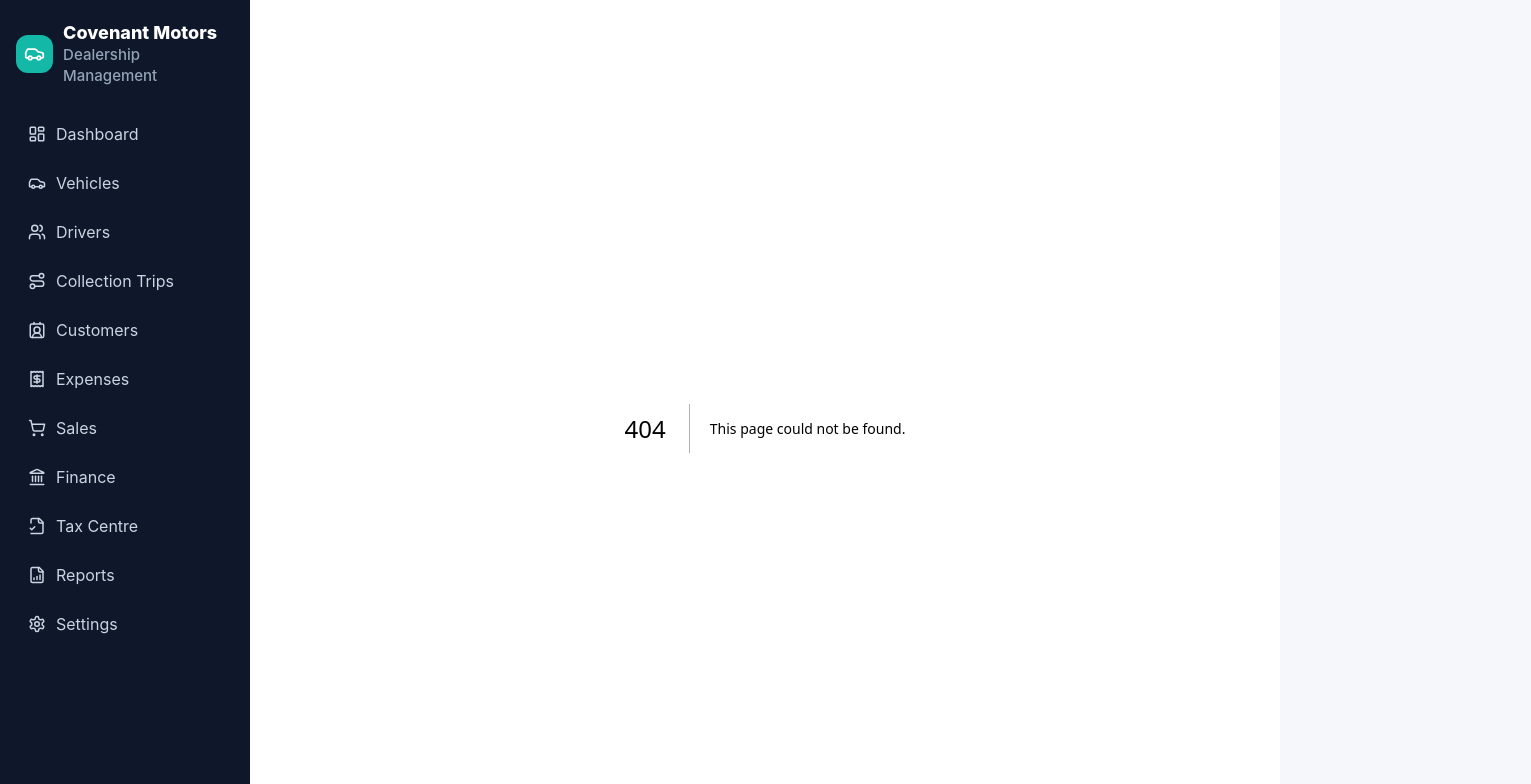
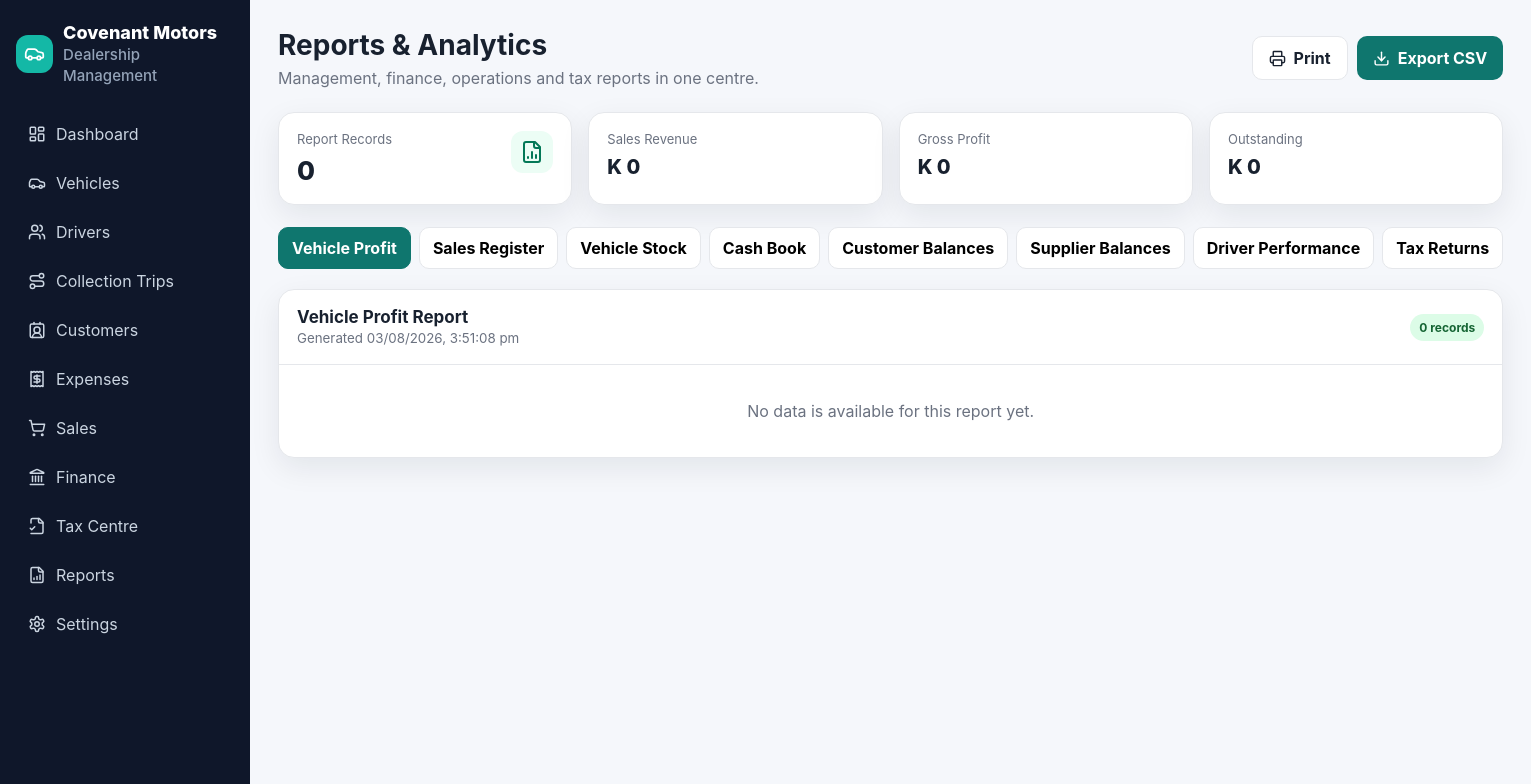
Before and after one commit to UpeLungu/covenant-motors, a Next.js app: page /reports in a window 1280 px wide. Before the commit this address had no page. Shown: the top 784 px of the page, 1531 px wide, since content can reach past the window. Built offline with nearby package versions, Linux system fonts and the light colour scheme.

Commit message:
Add reports and export centre

```diff
--- /dev/null
+++ b/app/reports/page.tsx
@@ -0,0 +1,38 @@
+"use client";
+import {useEffect,useMemo,useState} from "react";
+import {Download,FileBarChart2,Printer} from "lucide-react";
+import {loadVehicles} from "@/lib/vehicle-store";
+import {loadSales} from "@/lib/sales-store";
+import {loadTrips,tripSpent} from "@/lib/operations-store";
+import {loadVehicleExpenses} from "@/lib/ledger-store";
+import {loadFinanceEntries} from "@/lib/finance-store";
+import {loadTaxReturns} from "@/lib/tax-store";
+
+type Report="vehicle-profit"|"sales"|"stock"|"cashbook"|"customers"|"suppliers"|"drivers"|"tax";
+type Row=Record<string,string|number>;
+const money=(n:number)=>new Intl.NumberFormat("en-ZM",{style:"currency",currency:"ZMW",maximumFractionDigits:0}).format(n);
+const titles:Record<Report,string>={"vehicle-profit":"Vehicle Profit","sales":"Sales Register","stock":"Vehicle Stock","cashbook":"Cash Book","customers":"Customer Balances","suppliers":"Supplier Balances","drivers":"Driver Performance","tax":"Tax Returns"};
+
+export default function ReportsPage(){
+ const [report,setReport]=useState<Report>("vehicle-profit"),[vehicles,setVehicles]=useState<any[]>([]),[sales,setSales]=useState<any[]>([]),[trips,setTrips]=useState<any[]>([]),[expenses,setExpenses]=useState<any[]>([]),[finance,setFinance]=useState<any[]>([]),[tax,setTax]=useState<any[]>([]);
+ useEffect(()=>{setVehicles(loadVehicles());setSales(loadSales());setTrips(loadTrips());setExpenses(loadVehicleExpenses());setFinance(loadFinanceEntries());setTax(loadTaxReturns())},[]);
+ const rows=useMemo<Row[]>(()=>{
+  if(report==="vehicle-profit")return sales.map(s=>({"Stock ID":s.stockId,Vehicle:s.vehicleName,Customer:s.customerName,"Landed Cost":s.vehicleCost,"Selling Price":s.sellingPrice,Profit:s.sellingPrice-s.vehicleCost,Status:s.status}));
+  if(report==="sales")return sales.map(s=>({"Sale ID":s.saleId,Date:s.saleDate,"Stock ID":s.stockId,Customer:s.customerName,"Selling Price":s.sellingPrice,Paid:s.amountPaid,Balance:s.balance,Profit:s.profit,Status:s.status}));
+  if(report==="stock")return vehicles.map(v=>({"Stock ID":v.stockId,Vehicle:`${v.make} ${v.model} ${v.year}`,VIN:v.vin,Supplier:v.supplier,Location:v.currentLocation,"Purchase Price":v.purchasePrice,"Total Cost":v.totalCost,Status:v.status}));
+  if(report==="cashbook")return finance.map(x=>({Date:x.date,Reference:x.reference||"",Type:x.type,Description:x.description,"Money In":x.moneyIn,"Money Out":x.moneyOut}));
+  if(report==="customers")return sales.map(s=>({Customer:s.customerName,"Sale ID":s.saleId,Vehicle:s.stockId,"Selling Price":s.sellingPrice,Paid:s.amountPaid,Balance:s.balance,Status:s.status}));
+  if(report==="suppliers")return vehicles.map(v=>{const paid=finance.filter(x=>x.type==="Supplier Payment"&&x.relatedId===v.id).reduce((a:number,b:any)=>a+Number(b.moneyOut||0),0);return {Supplier:v.supplier,"Stock ID":v.stockId,Vehicle:`${v.make} ${v.model}`,"Purchase Price":v.purchasePrice,Paid:paid,Balance:Math.max(0,v.purchasePrice-paid)}});
+  if(report==="drivers")return trips.map(t=>({Driver:t.driverName,"Trip ID":t.tripId,Vehicle:t.vehicleStockId,Route:`${t.collectionPoint} to ${t.destination}`,Advance:t.advance,Expenses:tripSpent(t),Balance:t.advance-tripSpent(t),Status:t.status}));
+  return tax.map(t=>({Type:t.type,Period:t.period,"Taxable Amount":t.taxableAmount,"Tax Due":t.taxDue,"Due Date":t.dueDate,Status:t.status,Reference:t.reference||""}));
+ },[report,vehicles,sales,trips,expenses,finance,tax]);
+ const totals=useMemo(()=>({records:rows.length,sales:sales.reduce((a,b)=>a+Number(b.sellingPrice||0),0),profit:sales.reduce((a,b)=>a+Number(b.profit||0),0),outstanding:sales.reduce((a,b)=>a+Number(b.balance||0),0)}),[rows,sales]);
+ function exportCsv(){if(!rows.length)return alert("There is no data to export.");const headers=Object.keys(rows[0]);const csv=[headers.join(","),...rows.map(r=>headers.map(h=>`"${String(r[h]??"").replaceAll('"','""')}"`).join(","))].join("\n");const blob=new Blob([csv],{type:"text/csv;charset=utf-8"});const url=URL.createObjectURL(blob);const a=document.createElement("a");a.href=url;a.download=`covenant-motors-${report}.csv`;a.click();URL.revokeObjectURL(url)}
+ const headers=rows.length?Object.keys(rows[0]):[];
+ const isMoney=(h:string)=>["Landed Cost","Selling Price","Profit","Paid","Balance","Purchase Price","Total Cost","Money In","Money Out","Advance","Expenses","Taxable Amount","Tax Due"].includes(h);
+ return <><div className="topbar"><div className="title"><h1>Reports & Analytics</h1><p>Management, finance, operations and tax reports in one centre.</p></div><div className="quick-actions"><button className="button secondary" onClick={()=>window.print()}><Printer size={17}/>Print</button><button className="button" onClick={exportCsv}><Download size={17}/>Export CSV</button></div></div>
+ <div className="cards"><div className="card metric"><div><div className="metric-label">Report Records</div><div className="metric-value">{totals.records}</div></div><div className="metric-icon"><FileBarChart2/></div></div><div className="card"><div className="metric-label">Sales Revenue</div><div className="metric-value small-money">{money(totals.sales)}</div></div><div className="card"><div className="metric-label">Gross Profit</div><div className="metric-value small-money">{money(totals.profit)}</div></div><div className="card"><div className="metric-label">Outstanding</div><div className="metric-value small-money">{money(totals.outstanding)}</div></div></div>
+ <div className="deal-tabs">{(Object.keys(titles) as Report[]).map(key=><button key={key} className={report===key?"active":""} onClick={()=>setReport(key)}>{titles[key]}</button>)}</div>
+ <section className="panel report-print"><div className="panel-head"><div><h2>{titles[report]} Report</h2><small className="muted">Generated {new Date().toLocaleString("en-ZM")}</small></div><span className="badge available">{rows.length} records</span></div><div className="table-wrap"><table><thead><tr>{headers.map(h=><th key={h}>{h}</th>)}</tr></thead><tbody>{rows.map((r,i)=><tr key={i}>{headers.map(h=><td key={h} className={h==="Profit"&&Number(r[h])<0?"loss":h==="Profit"?"profit":""}>{isMoney(h)&&typeof r[h]==="number"?money(Number(r[h])):String(r[h]??"")}</td>)}</tr>)}</tbody></table>{!rows.length&&<div className="empty">No data is available for this report yet.</div>}</div></section>
+ </>;
+}
```
